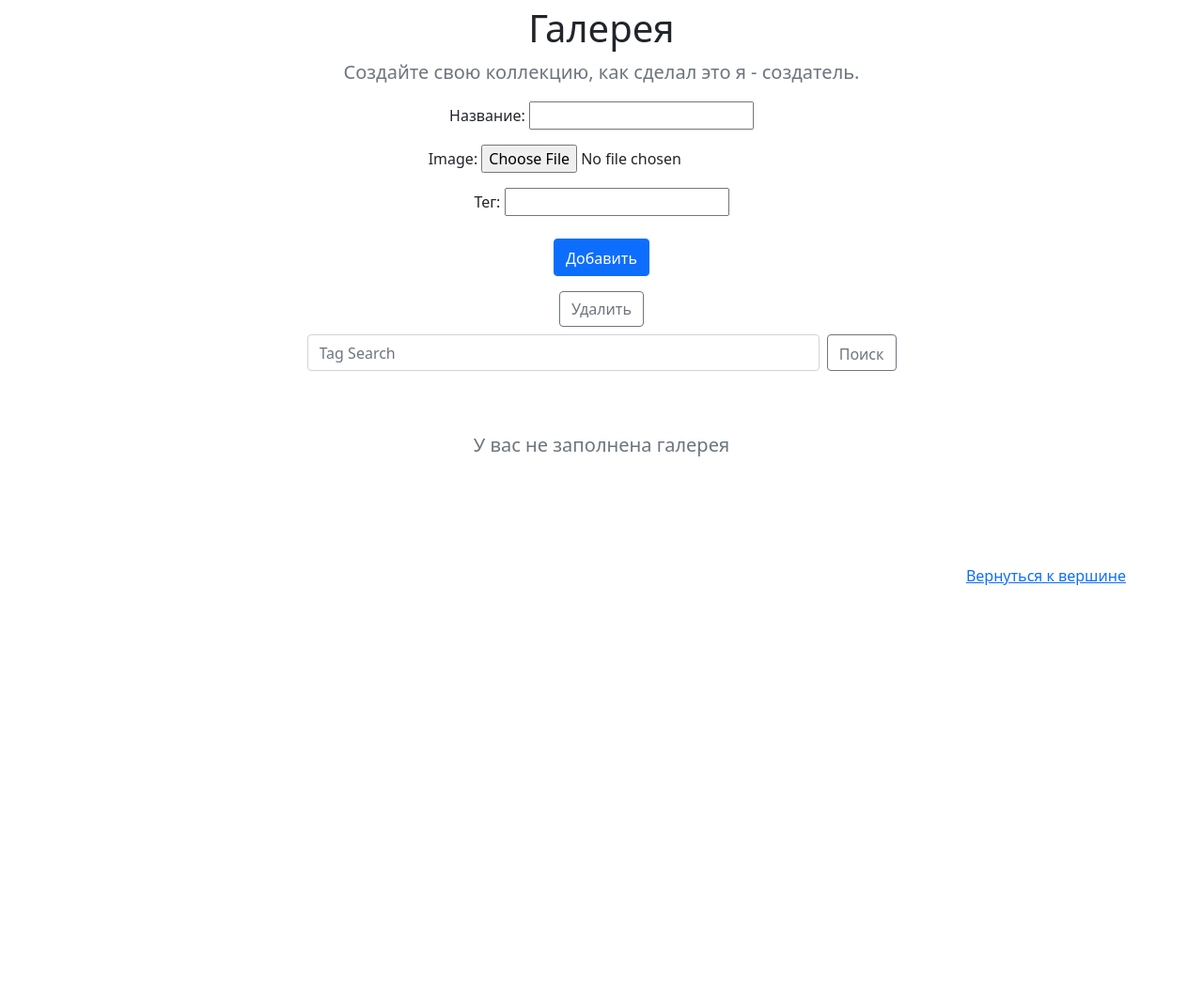
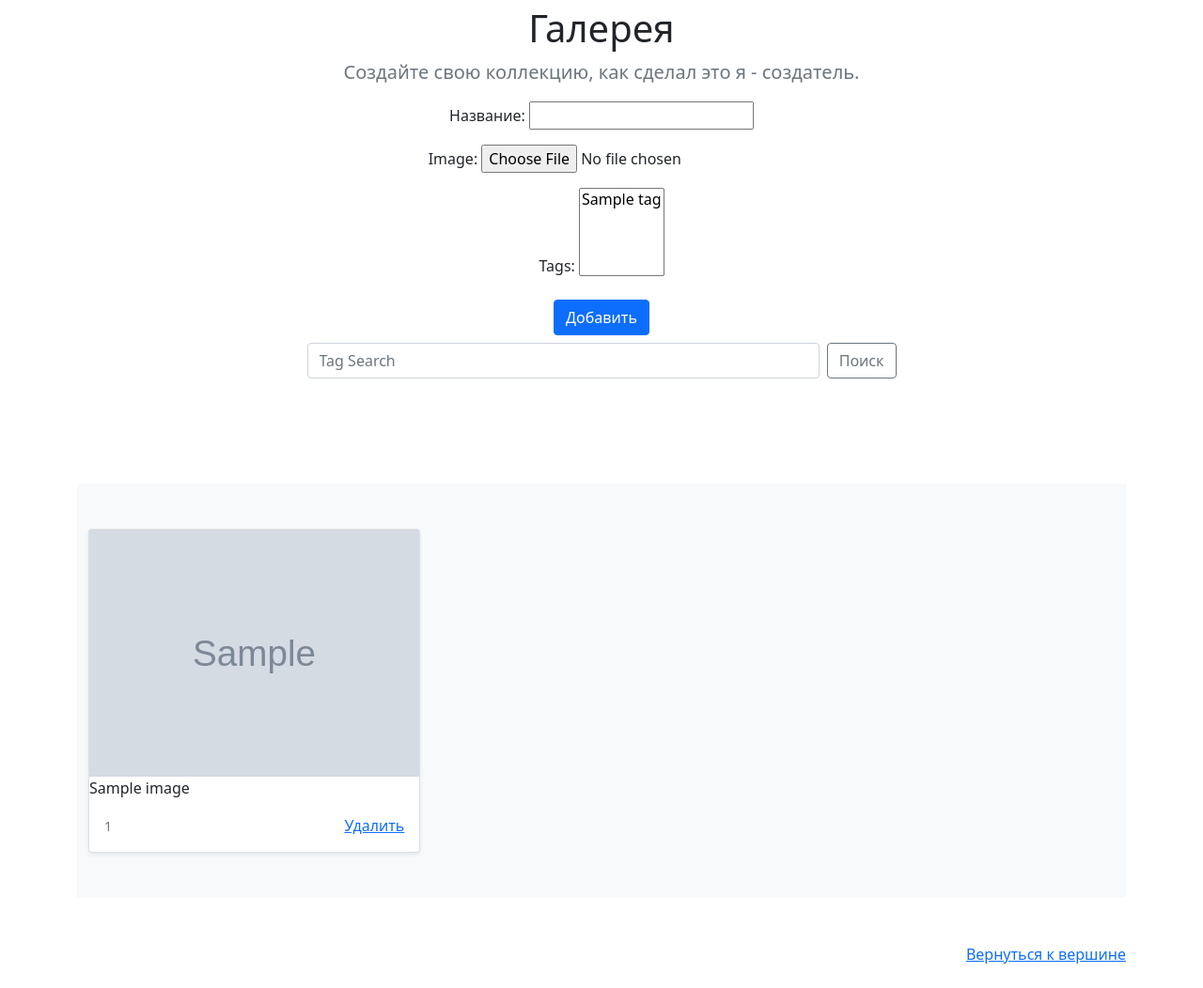
Before and after one commit to HideoKojima002/GalleryApp, a Django app: page / in a window 1280 px wide. Shown: the part 146-1198 px from the top of the page at 94% size. Before the commit the page ends 769 px from the top, so only its background shows below. Run offline with Django 4.2, Linux system fonts and the light colour scheme; tables that the repository leaves empty hold one stand-in row (values such as "Sample post"); grey boxes marked "Sample" are stand-in pictures.

Commit message:
Оформление и переход на Many to Many
Пока есть проблема с работой бд.

```diff
--- a/GalleryApp/gallery/main/admin.py
+++ b/GalleryApp/gallery/main/admin.py
@@ -1,4 +1,8 @@
 from django.contrib import admin
-from .models import Image
+from .models import *
+
 
 admin.site.register(Image)
+
+
+admin.site.register(Tag)
--- a/GalleryApp/gallery/main/forms.py
+++ b/GalleryApp/gallery/main/forms.py
@@ -1,8 +1,14 @@
 from django import forms
-from .models import Image
+from .models import *
 
 
 class ImageForm(forms.ModelForm):
     class Meta:
         model = Image
         fields = ('title', 'image', 'tags')
+
+
+class TagForm(forms.ModelForm):
+    class Meta:
+        model = Tag
+        fields = ('name',)
--- a/GalleryApp/gallery/main/models.py
+++ b/GalleryApp/gallery/main/models.py
@@ -1,10 +1,26 @@
 from django.db import models
+
+
+# class Image(models.Model):
+#     title = models.CharField('Название', max_length=200)
+#     image = models.ImageField(upload_to='images')
+#     tags = models.CharField('Тег', max_length=150)
+#
+#     def __str__(self):
+#         return self.title
 
 
 class Image(models.Model):
     title = models.CharField('Название', max_length=200)
     image = models.ImageField(upload_to='images')
-    tags = models.CharField('Тег', max_length=150)
+    tags = models.ManyToManyField('Tag')
 
     def __str__(self):
         return self.title
+
+
+class Tag(models.Model):
+    name = models.CharField('Название', max_length=200)
+
+    def __str__(self):
+        return self.name
--- a/GalleryApp/gallery/main/templates/main/based.html
+++ b/GalleryApp/gallery/main/templates/main/based.html
@@ -7,15 +7,16 @@
     <meta http-equiv="X-UA-Compatible" content="ie=edge">
     <title>{% block title %}{% endblock %}</title>
     <link rel="stylesheet" href="https://cdn.jsdelivr.net/npm/bootstrap@5.1.3/dist/css/bootstrap.min.css">
-
   </head>
   <body>
-
     <div class="navbar navbar-dark bg-dark shadow-sm">
       <div class="container">
         <a href="/" class="navbar-brand d-flex align-items-center">
-            <svg xmlns="http://www.w3.org/2000/svg" width="20" height="20" fill="none" stroke="currentColor" stroke-linecap="round" stroke-linejoin="round" stroke-width="2" aria-hidden="true" class="me-2" viewBox="0 0 24 24"><path d="M23 19a2 2 0 0 1-2 2H3a2 2 0 0 1-2-2V8a2 2 0 0 1 2-2h4l2-3h6l2 3h4a2 2 0 0 1 2 2z"></path><circle cx="12" cy="13" r="4"></circle></svg>
-            <strong><font style="vertical-align: inherit;">Web-Gallery</font></strong>
+          <svg xmlns="http://www.w3.org/2000/svg" width="20" height="20" fill="none" stroke="currentColor" stroke-linecap="round" stroke-linejoin="round" stroke-width="2" aria-hidden="true" class="me-2" viewBox="0 0 24 24">
+            <path d="M23 19a2 2 0 0 1-2 2H3a2 2 0 0 1-2-2V8a2 2 0 0 1 2-2h4l2-3h6l2 3h4a2 2 0 0 1 2 2z"></path>
+            <circle cx="12" cy="13" r="4"></circle>
+          </svg>
+          <strong>Web-Gallery</strong>
         </a>
       </div>
       <style>
@@ -28,18 +29,12 @@
       </style>
     </div>
     <div class="container">
-
-
       {% block content %}{% endblock %}
-
     </div>
-
-
-
     <footer class="text-muted py-5">
       <div class="container">
         <p class="float-end mb-1">
-              <a href="#"><font style="vertical-align: inherit;">Вернуться к вершине</font></a>
+          <a href="#">Вернуться к вершине</a>
         </p>
       </div>
     </footer>
--- a/GalleryApp/gallery/main/templates/main/index.html
+++ b/GalleryApp/gallery/main/templates/main/index.html
@@ -9,90 +9,55 @@
 
 {% block content %}
 <main xmlns="http://www.w3.org/1999/html">
-        <style>
-           .scale {
-            transition: 0.5s;
-           }
-           .scale:hover {
-            transform: scale(1.1);
-           }
-        </style>
-
   <section class="py-5 text-center container">
     <div class="row py-lg-5">
       <div class="col-lg-7 col-md-8 mx-auto">
-                <h1 class="fw-light"><font style="vertical-align: inherit;"> Галерея</font></h1>
-                <p class="lead text-muted"><font style="vertical-align: inherit;">Создайте свою коллекцию, как сделал это я - создатель. <font style="vertical-align: inherit;"></font></font></p>
+        <h1 class="fw-light"> Галерея</h1>
+          <p class="lead text-muted">Создайте свою коллекцию, как сделал это я - создатель. </p>
             <p>
-                    <form method="post" enctype="multipart/form-data">
+              <form method="post" enctype="multipart/form-data" action="{% url 'image-upload' %}">
                 {% csrf_token %}
                 {{ form.as_p }}
-                    <button  class="btn btn-primary my-2" type="submit"><font style="vertical-align: inherit;"> Добавить </font> </button>
-                 </form>
-                  <form action="{% url 'Delete' %}" method="post"  >
-                      {% csrf_token %}
-                       <input class="btn btn-outline-secondary my-2" type="submit" value="Удалить">
-<!--                      <button type="button" class="btn btn-sm btn-outline-secondary my-2"><font style="vertical-align: inherit;">Удалить</font></button>-->
+                <button  class="btn btn-primary my-2" type="submit"> Добавить  </button>
               </form>
               <form class="d-flex" role="search" method="post" action="{% url 'tag-search' %}">
                 {% csrf_token %}
                 <input class="form-control me-2" type="search" placeholder="Tag Search" aria-label="Поиск" name="searched">
-                        <button class="btn btn-outline-secondary" type="submit"><font style="vertical-align: inherit;">Поиск</font></button>
+                <button class="btn btn-outline-secondary" type="submit">Поиск</button>
               </form>
           </p>
         </div>
       </div>
-
+<!--    <a href="#">Загрузить</a>-->
+      {% if img_all %}
         {% if img_obj %}
           <h3>Успешно загружено : {{img_obj.title}}</h3>
+        {% endif %}
   </section>
-
     <div class="album py-5 bg-light">
       <div class="container">
-
         <div class="row row-cols-1 row-cols-sm-2 row-cols-md-3 g-3">
           {% for img_obj in img_all %}
             <div class="col">
-
               <div class="scale card shadow-sm">
-                                <rect width="100%" height="100%" fill="#55595c">
-                                </rect>
+                <rect width="100%" height="100%" fill="#55595c"></rect>
                 <img src="{{ img_obj.image.url}}" alt="connect">
                 <text x="50%" y="50%" fill="#eceeef" dy=".3em">{{img_obj.title}}</text>
-
-
-
                 </svg>
-
                   <div class="card-body">
-
                     <div class="d-flex justify-content-between align-items-center">
-
-                                    <div class="btn-group">
-
-                                    </div>
-
-                                <small class="text-muted"><font style="vertical-align: inherit;">{{img_obj.id}}</font></small>
+                      <small class="text-muted">{{img_obj.id}}</small>
+                      <a href="{% url 'delete' img_obj.id  %}">Удалить</a>
                     </div>
                   </div>
-
                 </div>
-
               </div>
             {% endfor %}
       {% else %}
-                         <p class="lead text-muted"><font style="vertical-align: inherit;">У вас не заполнена галерея</font></p>
-
+        <p class="lead text-muted">У вас не заполнена галерея</p>
       {% endif %}
         </div>
-
       </div>
-
     </div>
-
-
-
-
-
 </main>
 {% endblock %}
--- a/GalleryApp/gallery/main/urls.py
+++ b/GalleryApp/gallery/main/urls.py
@@ -1,8 +1,9 @@
 from django.urls import path
-from . import views
+from .views import *
 
 urlpatterns = [
-    path('', views.image_upload),
-    path(' tag_search ', views.tag_search, name='tag-search'),
-    path(' delete ', views.delete, name='Delete'),
+    path('', index, name='index'),
+    path('image_upload', image_upload, name='image-upload'),
+    path('tag_search', tag_search, name='tag-search'),
+    path('delete/<int:img_id>', delete, name='delete'),
 ]
--- a/GalleryApp/gallery/main/views.py
+++ b/GalleryApp/gallery/main/views.py
@@ -1,16 +1,16 @@
-from django.shortcuts import render
-from .forms import ImageForm
-from .models import Image
+from django.shortcuts import render, get_object_or_404, redirect
+from .forms import *
+from .models import *
 from django.db.models import Q
 
 
 def image_upload(request):
     form = ImageForm(request.POST, request.FILES)
+    form_tag = TagForm(request.POST)
     if request.method == 'POST':
         img_all = Image.objects.all()
         if form.is_valid():
             form.save()
-
             img_obj = form.instance
             return render(request, 'main/index.html', {'form': form, 'img_obj': img_obj, 'img_all': img_all})
     else:
@@ -19,26 +19,26 @@ def image_upload(request):
 
 
 def index(request):
-    return render(request, 'main/index.html')
+    form = ImageForm()
+    img_all = Image.objects.all()
+    return render(request, 'main/index.html', {'form': form, 'img_all': img_all})
 
 
-def delete(request):
-    if request.method == 'POST':
-        records = Image.objects.all()
-        records.delete()
-        return render(request, 'main/index.html')
-
-
+def delete(request, img_id):
+    img = get_object_or_404(Image, id=img_id)
+    img.delete()
+    return redirect('index')
 
 
 def tag_search(request):
     if request.method == 'POST':
         searched = request.POST.get('searched', False)
-        tag = ''
         if searched:
+            tags = searched.split(' ')
             query = Q()
-            for item in searched:
-                query |= Q(tags__contains=item)
-            tag = Image.objects.filter(query)
-        context = {'searched': searched, 'tag': tag}
+            for tag in tags:
+                query |= Q(name=tag)
+            # images_by_tag = Tag.objects.filter(query)
+            images_by_tag = Image.objects.filter(query)
+        context = {'searched': searched, 'tag': images_by_tag}
         return render(request, 'main/tag_search.html', context)
```
Also changed, not shown: GalleryApp/gallery/main/templates/main/tag_search.html (+13 -36 lines), GalleryApp/gallery/main/migrations/0002_tag_remove_image_tags_image_tags.py (added), GalleryApp/gallery/requirements.txt (renamed from GalleryApp/requirements.txt). Lines whose indentation alone changed are shown as unchanged.
